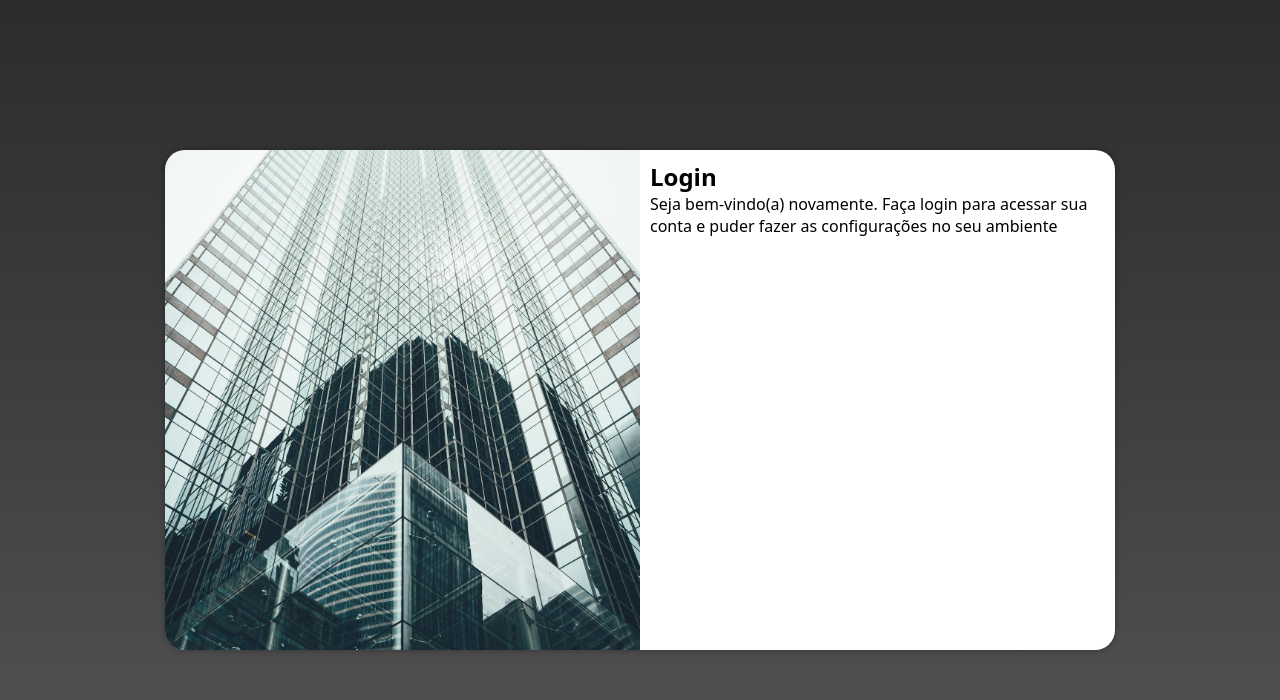
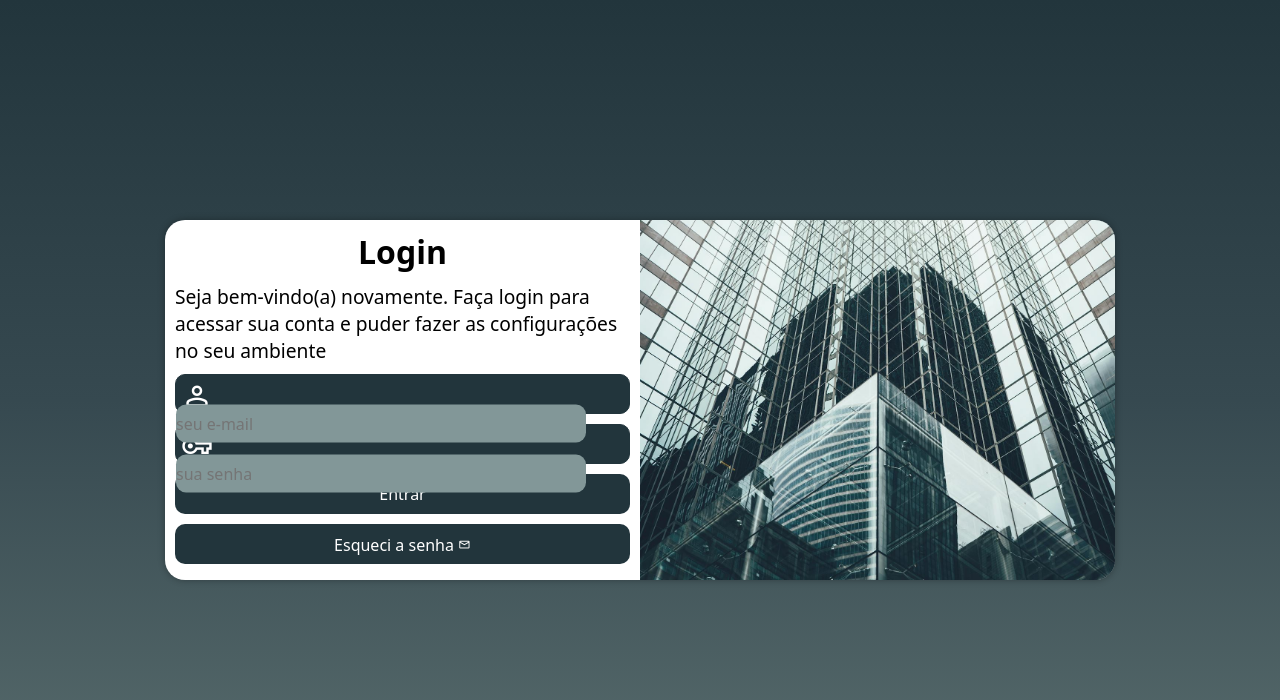
Before and after one commit to pedrobfernandes/projeto-login, a plain HTML site: page index.html in a window 1280 px wide. Drawn offline with nearby package versions, Linux system fonts and the light colour scheme.

Commit message:
fim do projeto

```diff
--- a/estilos/media-query.css
+++ b/estilos/media-query.css
@@ -3,11 +3,12 @@
 
 @media screen and (min-width: 768px) and (max-width: 992px) {
     body {
-        background-image: linear-gradient(to top, #2c2c2c, #3f3f3f);
+        background-image: linear-gradient(to bottom, #22353C, #364950, #586C6D);
     }
 
     section#login {
         width: 80vw;
+        height: 320px;
     }
 
     section#login > div#imagem {
@@ -20,25 +21,42 @@
         float: right;
         width: 65%;
     }
+
+    div#formulario > h1 {
+        font-size: 1.3em;
+    }
+
+    div#formulario > p {
+        font-size: 1em;
+    }
 }
 
 @media screen and (min-width: 992px) {
      body {
-        background-image: linear-gradient(to bottom, #2c2c2c, #3f3f3f, #545454);
+        background-image: linear-gradient(to bottom, #22353C, #364950, #586C6D);
     }
 
     section#login {
         width: 950px;
+        height: 360px;
     }
 
     section#login > div#imagem {
-        float: left;
+        float: right;
         width: 50%;
         height: 100%;
     }
 
     section#login > div#formulario {
-        float: right;
+        float: left;
         width: 50%;
     }
+
+    div#formulario > h1 {
+        font-size: 2em;
+    }
+
+    div#formulario > p {
+        font-size: 1.2em;
+    }
 }
--- a/estilos/style.css
+++ b/estilos/style.css
@@ -4,13 +4,10 @@
 /*
     Paleta de Cores:
 
+    #22353C
+    #364950
+    #586C6D
 
-    #5C5C5C
-    #666666
-    #707070
-
-    #2c2c2c
-    #3f3f3f
 */
 
 * {
@@ -21,7 +18,7 @@
 }
 
 body, html {
-    background-color: #2c2c2c;
+    background-color: #22353C;
     height: 100vh;
     width: 100vw;
 }
@@ -34,23 +31,23 @@ main {
 
 section#login {
     background-color: white;
-    width: 250px;
+    width: 292px;
     height: 500px;
     border-radius: 20px;
     box-shadow: 0px 0px 7px rgba(0, 0, 0, 0.315);
     position: absolute;
     top: 50%;
     left: 50%;
-    transform: translate(-50%, -50%);
     overflow: hidden;
 
     transition: width .3s, height .3s;
     transition-timing-function: ease;
+    transform: translate(-50%, -50%);
 }
 
 section#login > div#imagem {
     display: block;
-    background: #2c2c2c url(../imagens/building.jpg) no-repeat bottom center;
+    background: #22353C url(../imagens/building.jpg) no-repeat bottom center;
     background-size: cover;
     height: 200px;
 }
@@ -59,3 +56,88 @@ section#login > div#formulario {
     display: block;
     padding: 10px;
 }
+
+div#formulario > h1 {
+    text-align: center;
+    margin-bottom: 10px;
+    font-size: 1em;
+}
+
+div#formulario > p {
+    font-size: 0.8em;
+}
+
+form > div.campo {
+    display: block;
+    background-color: #22353C;
+    width: 100%;
+    height: 40px;
+    border-radius: 10px;
+    border: 1px solid #22353C;
+    margin: 10px 0px;
+}
+
+div.campo > label {
+    display: none;
+}
+
+div.campo > span {
+    color: white;
+    font-size: 2em;
+    width: 39px;
+    padding: 5px;
+}
+
+div.campo > input {
+    background-color: #829798;
+    font-size: 1em;
+    width: calc(100% - 43px);
+    height: 100%;
+    border: none;
+    border-radius: 10px;
+    transform: translateY(-12.5px);
+}
+
+div.campo > input:focus-within {
+    background-color: white;
+}
+
+form > input[type=submit] {
+    display: block;
+    font-size: 1em;
+    width: 100%;
+    height: 40px;
+    margin: 10px 0px;
+    background-color:  #22353C;
+    color: white;
+    border: none;
+    border-radius: 10px;
+    cursor: pointer;
+}
+
+form > input[type=submit]:hover {
+    background-color: #586C6D;
+}
+
+form > a.botao {
+    display: block;
+    text-align: center;
+    font-size: 1em;
+    width: 100%;
+    height: 40px;
+    padding-top: 10px;
+    background-color: #22353C;
+    color: white;
+    border: none;
+    border-radius: 10px;
+    text-decoration: none;
+}
+
+form > a.botao:hover {
+    background-color: #586C6D;
+    color: white;
+}
+
+form > a.botao > span {
+    font-size: 0.8em;
+}
--- a/index.html
+++ b/index.html
@@ -6,6 +6,7 @@
     <title>Login</title>
     <link rel="stylesheet" href="estilos/style.css">
     <link rel="stylesheet" href="estilos/media-query.css">
+    <link rel="stylesheet" href="https://fonts.googleapis.com/css2?family=Material+Symbols+Outlined:opsz,wght,FILL,GRAD@24,100,1,-25"/>
 </head>
 <body>
     <main>
@@ -18,8 +19,21 @@
                     Seja bem-vindo(a) novamente. Faça login para acessar
                     sua conta e puder fazer as configurações no seu ambiente
                 </p>
-                <form method="post" action="login.php">
-
+                <form method="post" action="login.php" autocomplete="on">
+                    <div class="campo">
+                        <span class="material-symbols-outlined">person</span>
+                        <input type="email" name="login"id="ilogin" placeholder="seu e-mail" autocomplete="email" required maxlength="30">
+                        <label for="ilogin">Login</label>
+                    </div>
+                    <div class="campo">
+                        <span class="material-symbols-outlined">vpn_key</span>
+                        <input type="password" name="senha"id="isenha" placeholder="sua senha" autocomplete="current-password" required minlength="8" maxlength="20">
+                        <label for="isenha">Senha</label>
+                    </div>
+                    <input type="submit" value="Entrar">
+                    <a href="esqueci.html" class="botao">
+                        Esqueci a senha <span class="material-symbols-outlined">mail</span>
+                    </a>
                 </form>
             </div>
         </section>
```
